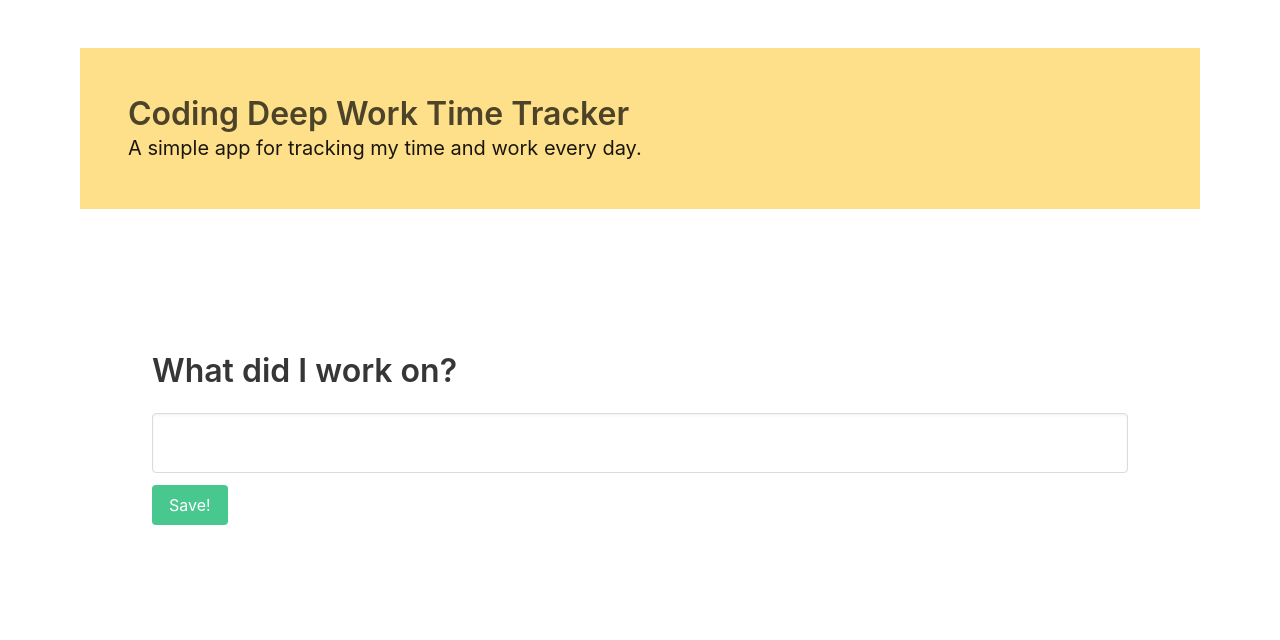
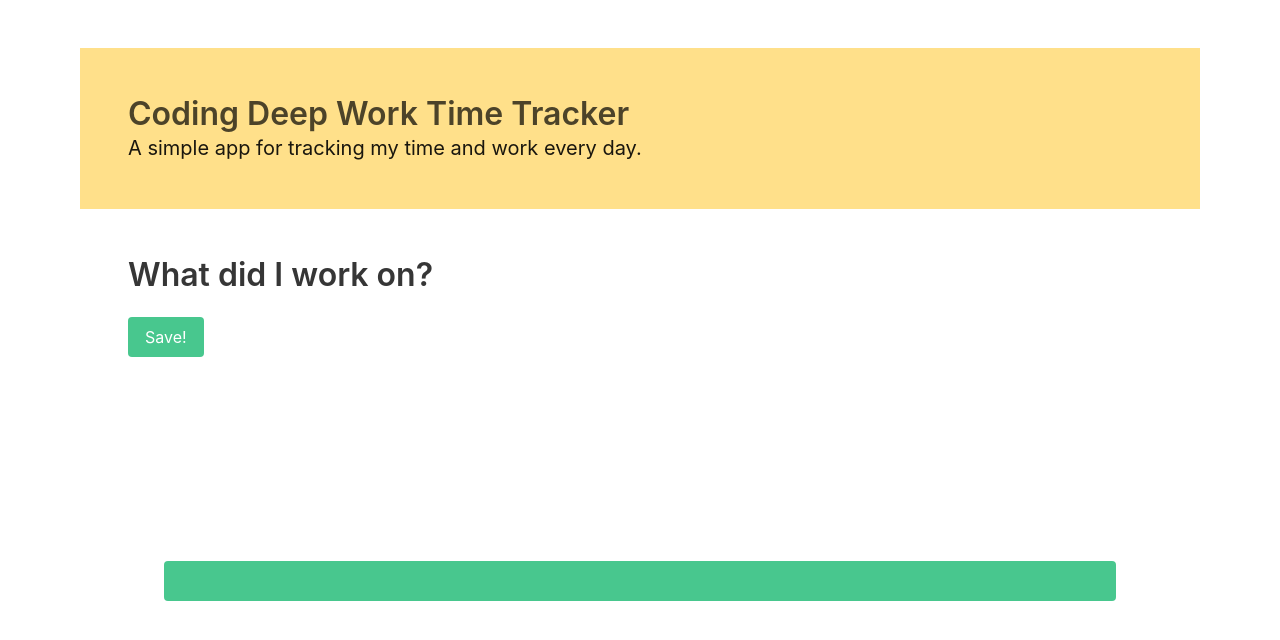
Before and after one commit to Kaitlyn-Lynette/Deep-Work-Time-Tracker-SQL, a website: page app/public/index.html in a window 1280 px wide. Drawn offline with nearby package versions, Linux system fonts and the light colour scheme; no server answers.

Commit message:
Added text to the card

```diff
--- a/app/public/index.html
+++ b/app/public/index.html
@@ -45,19 +45,19 @@
                 </p>
             </div>
         </section>
-        <section class="section is-medium">
+        <section class="section">
             <h1 class="title">
             What did I work on?
             </h1>
-            <div class="field">
-                <div>
-                  <input class="input is-large" id="entry-description" type="text">
-                </div>
-            </div>
                 <button class="button is-success" id="entry-submit">Save!</button>
         </section>
-        <section class="section is-medium" id="entry-area">
-
+        <section class="section is-medium">
+          <div class="tile is-parent">
+            <article class="tile is-child notification is-success">
+              <div class="content" id="entry-area">
+              </div>
+            </article>
+          </div>
         </section>
     </section>
 
--- a/app/public/js/entry.js
+++ b/app/public/js/entry.js
@@ -4,9 +4,9 @@ $.get("/api/all", function (data) {
 
         for(var i = 0; i<data.length; i++) {
             var row = $("<div>");
-            row.addClass("entry");
+            row.addClass("entry subtitle");
             row.append("<p>" + data[i].description + "</p>");
-
+//Appending the entries submitted here. I want to append entries submitted only with today's date.
             $("#entry-area").prepend(row);
 
         }
```
